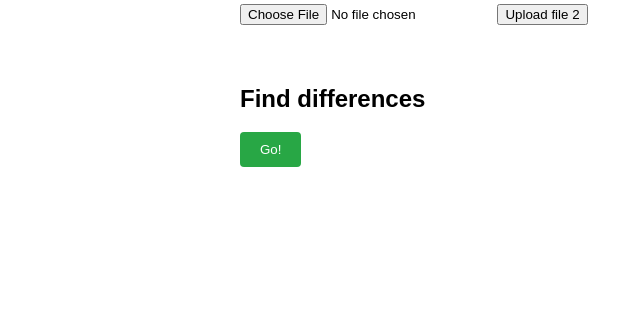
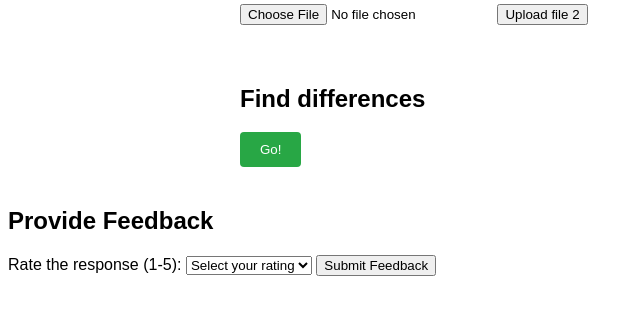
Before and after one commit to susannamau/Academy-challenge, a Flask app: template app/templates/doc_diffs.html in a window 1280 px wide. Shown: the part 309-624 px from the top of the page, without its empty margins (0-642 px from the left). Run offline with Flask 3, Linux system fonts and the light colour scheme; the template is opened without the code that fills it, so the values that code supplies are empty; parts of the project's set-up code (start-up, migrations or seed data) failed here and were passed over.

Commit message:
added feedbacks

```diff
--- a/app/templates/doc_diffs.html
+++ b/app/templates/doc_diffs.html
@@ -1,7 +1,7 @@
 <!DOCTYPE html>
 <html>
 <head>
-    <title>User dashboard</title>
+    <title>Differences-finder</title>
     <style>
         body {
             font-family: Arial, sans-serif;
@@ -64,6 +64,9 @@
             border: 1px solid #ddd;
             border-radius: 4px;
         }
+        .feedback-form {
+            margin-top: 20px;
+        }
     </style>
 </head>
 
@@ -93,7 +96,27 @@
         <div id="response" class="response" style="display: none;"></div>
     </div>
 
+    <div class="feedback-form">
+        <h2>Provide Feedback</h2>
+        <form id="feedback-form" method="POST">
+            <label for="rating">Rate the response (1-5):</label>
+            <select id="rating" name="rating" required>
+                <option value="" disabled selected>Select your rating</option>
+                <option value="1">1 - Very Poor</option>
+                <option value="2">2 - Poor</option>
+                <option value="3">3 - Neutral</option>
+                <option value="4">4 - Good</option>
+                <option value="5">5 - Excellent</option>
+            </select>
+            <button type="submit">Submit Feedback</button>
+        </form>
+    </div>
+
     <script>
+        function showFeedbackForm() {
+            document.querySelector('.feedback-form').style.display = 'block';
+        }
+
         document.getElementById('ask-button').addEventListener('click', function(event) {
             event.preventDefault();
             const filename1 = localStorage.getItem('uploadedFile1');
@@ -164,6 +187,74 @@
                 console.error('Error:', error);
             });
         });
+
+        function showFeedbackForm() {
+        document.querySelector('.feedback-form').style.display = 'block';
+    }
+
+    document.getElementById('ask-button').addEventListener('click', function(event) {
+        event.preventDefault();
+        const filename1 = localStorage.getItem('uploadedFile1');
+        const filename2 = localStorage.getItem('uploadedFile2');
+        fetch('/doc_diffs', {
+            method: 'POST',
+            headers: {
+                'Content-Type': 'application/json',
+            },
+            body: JSON.stringify({
+                filename1: filename1,
+                filename2: filename2
+            }),
+        })
+        .then(response => response.json())
+        .then(data => {
+            const responseDiv = document.getElementById('response');
+            responseDiv.style.display = 'block';
+            if (data.differences) {
+                responseDiv.innerHTML = '<strong>Differences:</strong> ' + data.differences;
+                showFeedbackForm();
+            } else {
+                responseDiv.innerHTML = '<strong>Error:</strong> ' + data.error;
+            }
+        })
+        .catch(error => {
+            console.error('Error:', error);
+        });
+    });
+
+    document.getElementById('feedback-form').addEventListener('submit', function(event) {
+            event.preventDefault();
+            const rating = document.getElementById('rating').value;
+            const file1Length = localStorage.getItem('file1Length');
+            const file2Length = localStorage.getItem('file2Length');
+            const responseLength = localStorage.getItem('responseLength');
+            const executionTime = localStorage.getItem('executionTime');
+            fetch('/submit_feedback', {
+                method: 'POST',
+                headers: {
+                    'Content-Type': 'application/json',
+                },
+                body: JSON.stringify({
+                    rating: rating,
+                    file1Length: file1Length,
+                    file2Length: file2Length,
+                    responseLength: responseLength,
+                    executionTime: executionTime
+                }),
+            })
+            .then(response => response.json())
+            .then(data => {
+                if (data.success) {
+                    alert('Thank you for your feedback!');
+                    document.querySelector('.feedback-form').style.display = 'none';
+                } else {
+                    alert('Error submitting feedback.');
+                }
+            })
+            .catch(error => {
+                console.error('Error:', error);
+            });
+        });
     </script>
 </body>
 </html>
--- /dev/null
+++ b/feedback.csv
@@ -0,0 +1,2 @@
+File1 Word Count,File2 Word Count,Response Word Count,Execution Time,Rating
+7,7,98,0.3680140972137451,5
```
Also changed, not shown: app/routes.py (+59 -16 lines), 1 other file.
